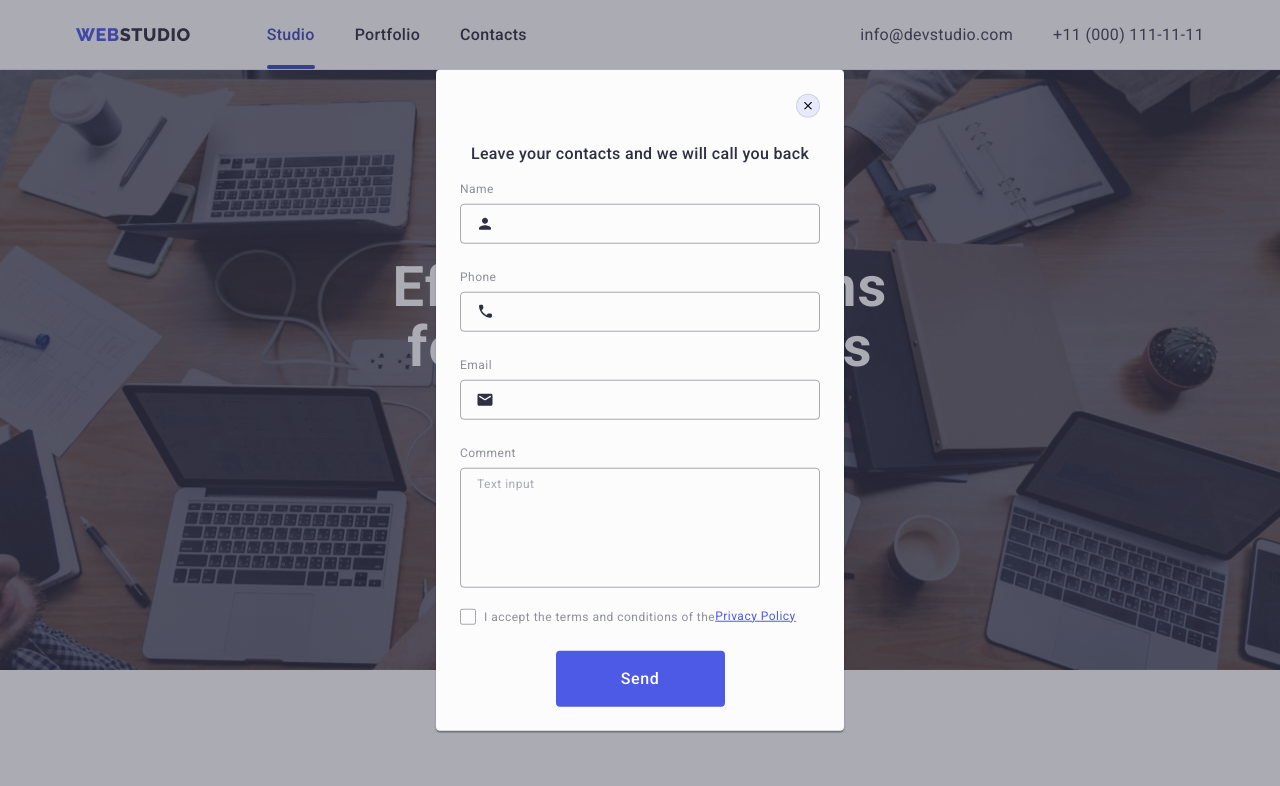
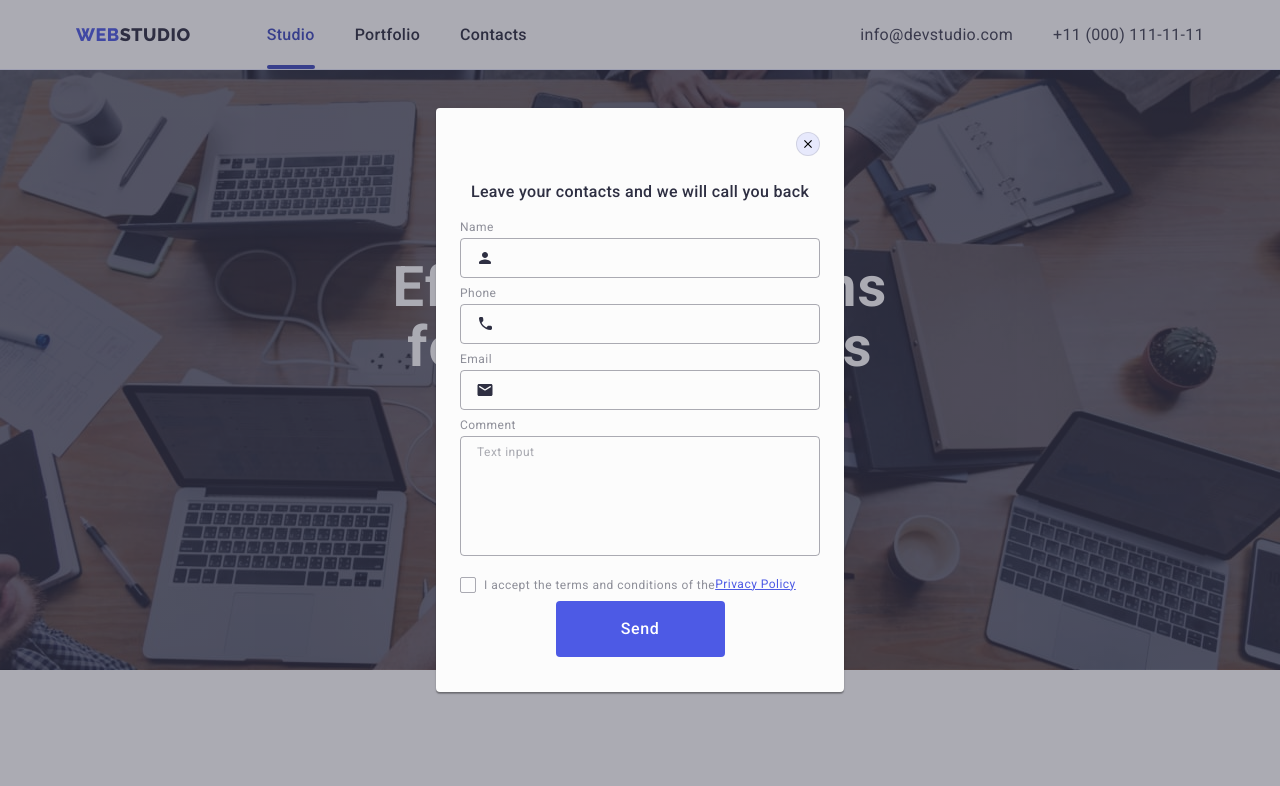
Before and after one commit to rooddeeo/goit-markup-hw-05, a plain HTML site: page index.html in a window 1280 px wide. Both pictures are taken after a click on the button "Order Service". Shown: the top 786 px of the page. Drawn offline with nearby package versions, Linux system fonts and the light colour scheme.

Commit message:
fix code

```diff
--- a/css/style.css
+++ b/css/style.css
@@ -688,11 +688,11 @@ body {
 	line-height: 1.17;
 	letter-spacing: 0.04em;
 	color: var(--background-icon);
-	margin-bottom: 8px;
+	margin-bottom: 4px;
 }
 
 .modal-form-field:not(:nth-child(4)) {
-	margin-bottom: 26px;
+	margin-bottom: 8px;
 }
 
 .modal-form-input {
@@ -706,7 +706,7 @@ body {
 	border: 1px solid rgba(46, 47, 66, 0.4);
 	border-radius: 4px;
 	background-color: transparent;
-	transition-property: border;
+	transition-property: border-color;
 	transition-duration: 250ms;
 	transition-timing-function: cubic-bezier(0.4, 0, 0.2, 1);
 	outline: transparent;
@@ -752,6 +752,10 @@ body {
 
 .checkbox-wrap {
 	margin-bottom: 24px;
+	color: rgba(46, 47, 66, 0.4);
+	transition-property: border-color;
+	transition-duration: 250ms;
+	transition-timing-function: cubic-bezier(0.4, 0, 0.2, 1);
 }
 
 .modal-checkbox {
@@ -767,7 +771,7 @@ body {
 .modal-checkbox:checked + .modal-label-checkbox span {
 	background-color: var(--pressed-state);
 	border: none;
-	fill: var(--white-background);
+	fill: var(--light);
 }
 
 .modal-label-checkbox {
@@ -793,7 +797,7 @@ body {
 	border-radius: 2px;
 	margin-right: 8px;
 	fill: transparent;
-	transition-property: border-color;
+	transition-property: background-color;
 	transition-duration: 250ms;
 	transition-timing-function: cubic-bezier(0.4, 0, 0.2, 1);
 }
--- a/index.html
+++ b/index.html
@@ -371,7 +371,7 @@
 				<div class="footer-subscribe">
 					<p class="footer-subscribe-paragraph">Subscribe</p>
 					<form class="footer-form">
-						<label class="footer-form-label" for="user-email" aria-label="user-email"></label>
+						<label class="footer-form-label" for="user-email" aria-label="user-email">
 							<input
 								class="footer-form-input"
 								type="email"
@@ -380,6 +380,7 @@
 								placeholder="E-mail"
 								required
 							/>
+						</label>
 						<button class="footer-form-button" type="submit"
 							>Subscribe
 							<svg class="telegram-icon" width="24" height="24">
```
Also changed, not shown: portfolio.html (+2 -1 lines). Lines whose indentation alone changed are shown as unchanged.
